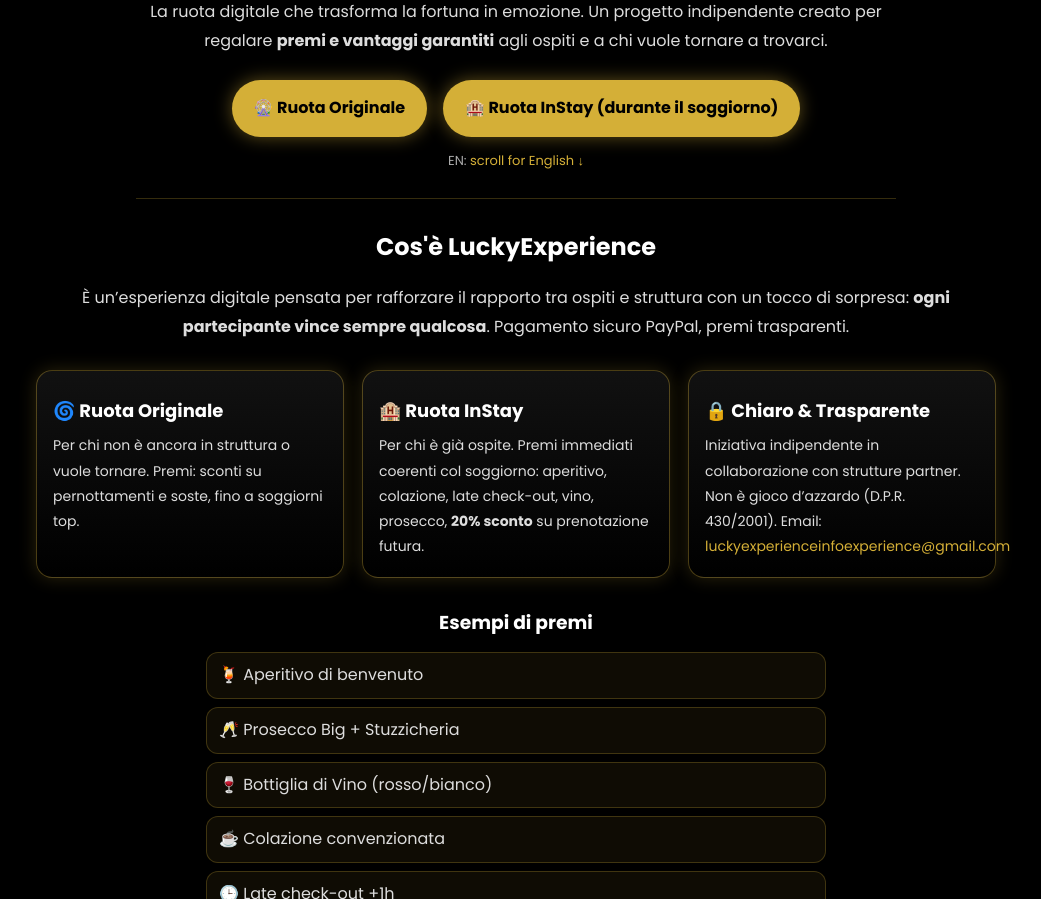
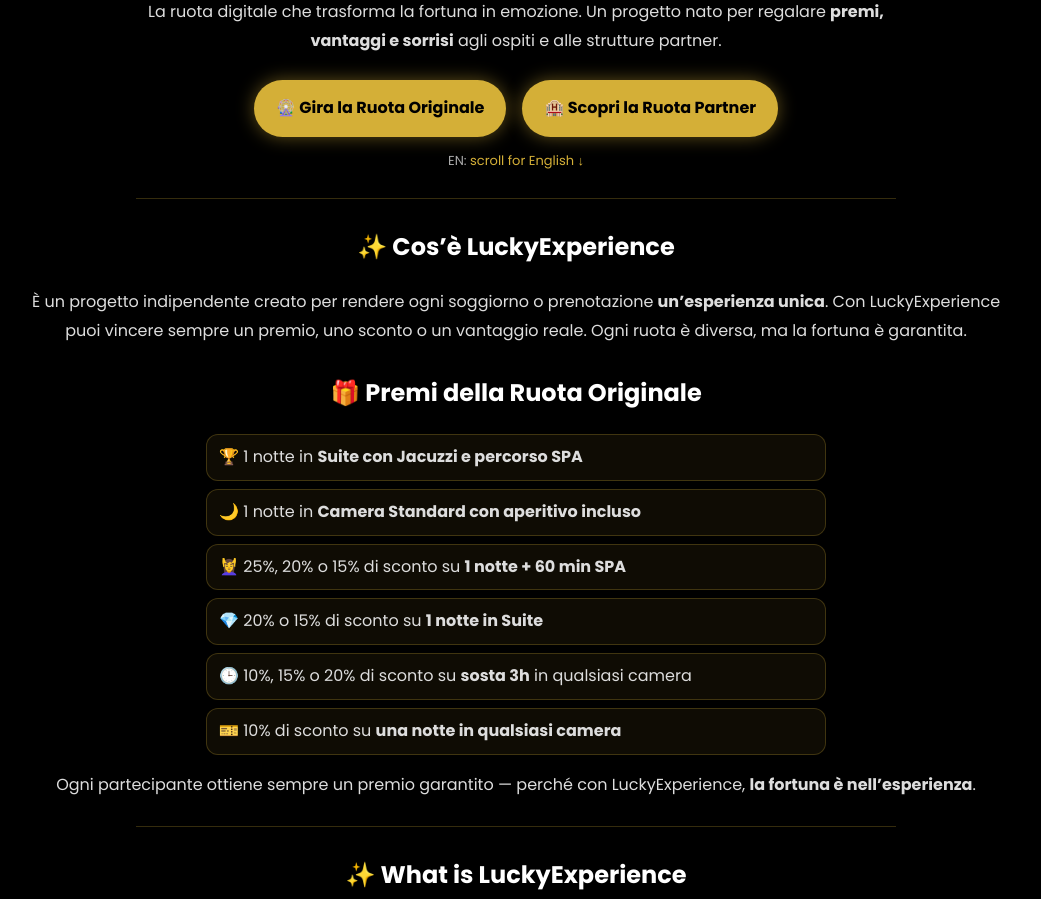
Before and after one commit to LuckyExperience00/luckyexperience-site, a plain HTML site: page index.html in a window 1280 px wide. Shown: the part 235-1134 px from the top of the page, without its empty margins (124-1165 px from the left). Drawn offline with Linux system fonts and the light colour scheme.

Commit message:
index.html

```diff
--- a/index.html
+++ b/index.html
@@ -1,56 +1,139 @@
 <!doctype html>
 <html lang="it">
-<head><link rel="icon" href="logo.png" type="image/png">
+<head>
   <meta charset="utf-8"/>
   <meta name="viewport" content="width=device-width, initial-scale=1"/>
-  <title>LuckyExperience – Sito Ufficiale</title>
-  <meta name="description" content="LuckyExperience: la ruota digitale che trasforma la fortuna in emozione. Premi garantiti per ospiti e futuri ospiti.">
-  <link rel="preconnect" href="https://fonts.gstatic.com" crossorigin>
+  <title>LuckyExperience – Vivi la fortuna</title>
+  <meta name="description" content="LuckyExperience: la ruota digitale che trasforma la fortuna in emozione. Premi garantiti per ospiti e strutture partner.">
   <link href="https://fonts.googleapis.com/css2?family=Poppins:wght@400;600;700&display=swap" rel="stylesheet">
   <style>
     :root {
-      --gold:#D4AF37; --bg:#000; --bg2:#111; --text:#ddd; --white:#fff;
+      --gold:#D4AF37;
+      --bg:#000;
+      --bg2:#111;
+      --text:#ddd;
+      --white:#fff;
     }
-    * { box-sizing:border-box; }
-    body { margin:0; font-family:'Poppins',sans-serif; background:var(--bg); color:var(--text); line-height:1.8; }
-    a { color:var(--gold); text-decoration:none; }
-    a:hover { text-decoration:underline; }
-    .wrap { max-width:1000px; margin:0 auto; padding:40px 20px; text-align:center; }
-    header img { width:120px; height:auto; margin:6px 0 14px; }
-    h1 { color:var(--white); font-size:32px; margin:8px 0; }
-    p.lead { max-width:760px; margin:8px auto 18px; }
-    .cta-row { display:flex; gap:16px; justify-content:center; flex-wrap:wrap; margin:24px 0 10px; }
+    body {
+      margin:0;
+      font-family:'Poppins',sans-serif;
+      background:var(--bg);
+      color:var(--text);
+      line-height:1.8;
+    }
+    a {
+      color:var(--gold);
+      text-decoration:none;
+    }
+    a:hover {
+      text-decoration:underline;
+    }
+    .wrap {
+      max-width:1000px;
+      margin:0 auto;
+      padding:40px 20px;
+      text-align:center;
+    }
+    header img {
+      width:120px;
+      margin:6px 0 14px;
+    }
+    h1 {
+      color:var(--white);
+      font-size:32px;
+      margin:8px 0;
+    }
+    h2 {
+      color:var(--white);
+      margin-top:25px;
+    }
+    p.lead {
+      max-width:760px;
+      margin:8px auto 18px;
+    }
+    .cta-row {
+      display:flex;
+      gap:16px;
+      justify-content:center;
+      flex-wrap:wrap;
+      margin:24px 0 10px;
+    }
     .btn {
-      display:inline-block; background:var(--gold); color:#000; font-weight:700;
-      padding:14px 22px; border-radius:40px; box-shadow:0 0 18px rgba(212,175,55,.45);
-      transition:transform .2s ease; border:0; font-size:16px;
+      display:inline-block;
+      background:var(--gold);
+      color:#000;
+      font-weight:700;
+      padding:14px 22px;
+      border-radius:40px;
+      box-shadow:0 0 18px rgba(212,175,55,.45);
+      transition:transform .2s ease;
+      border:0;
+      font-size:16px;
     }
-    .btn:hover { transform:scale(1.04); }
-    .card-grid { display:grid; grid-template-columns:repeat(auto-fit,minmax(260px,1fr)); gap:18px; margin:28px 0; }
+    .btn:hover { transform:scale(1.05); }
+    .card-grid {
+      display:grid;
+      grid-template-columns:repeat(auto-fit,minmax(280px,1fr));
+      gap:18px;
+      margin:28px 0;
+    }
     .card {
       background:linear-gradient(180deg,var(--bg2),var(--bg));
-      border:1px solid rgba(212,175,55,.35); border-radius:16px; padding:18px 16px; text-align:left;
+      border:1px solid rgba(212,175,55,.35);
+      border-radius:16px;
+      padding:18px 16px;
+      text-align:left;
       box-shadow:0 0 18px rgba(212,175,55,.2);
     }
-    .card h3 { color:var(--white); margin:6px 0 6px; font-size:18px; }
+    .card h3 {
+      color:var(--white);
+      margin:6px 0;
+      font-size:18px;
+    }
     .card p { margin:0; font-size:14px; }
-    .divider { height:1px; background:rgba(212,175,55,.25); margin:26px auto; max-width:760px; }
-    footer { font-size:12px; color:#aaa; margin-top:24px; }
-    .lang { font-size:13px; color:#aaa; margin-top:12px; }
-    .list { list-style:none; padding:0; margin:12px auto; max-width:620px; text-align:left; }
-    .list li { padding:8px 12px; border:1px solid rgba(212,175,55,.25); border-radius:12px; margin:8px 0; background:rgba(212,175,55,.07); }
+    .divider {
+      height:1px;
+      background:rgba(212,175,55,.25);
+      margin:26px auto;
+      max-width:760px;
+    }
+    footer {
+      font-size:12px;
+      color:#aaa;
+      margin-top:24px;
+    }
+    .lang {
+      font-size:13px;
+      color:#aaa;
+      margin-top:12px;
+    }
+    .list {
+      list-style:none;
+      padding:0;
+      margin:12px auto;
+      max-width:620px;
+      text-align:left;
+    }
+    .list li {
+      padding:8px 12px;
+      border:1px solid rgba(212,175,55,.25);
+      border-radius:12px;
+      margin:8px 0;
+      background:rgba(212,175,55,.07);
+    }
   </style>
 </head>
+
 <body>
   <div class="wrap">
     <header>
       <img src="https://cdn.shopify.com/s/files/1/0972/5398/2543/files/logo_ritagliato.png?v=1761577845" alt="LuckyExperience">
-      <h1>🎯 LuckyExperience</h1>
-      <p class="lead">La ruota digitale che trasforma la fortuna in emozione. Un progetto indipendente creato per regalare
-        <strong>premi e vantaggi garantiti</strong> agli ospiti e a chi vuole tornare a trovarci.</p>
+      <h1>🎯 LuckyExperience – Vivi la fortuna</h1>
+      <p class="lead">La ruota digitale che trasforma la fortuna in emozione.
+        Un progetto nato per regalare <strong>premi, vantaggi e sorrisi</strong> agli ospiti e alle strutture partner.</p>
       <div class="cta-row">
-        <a class="btn" href="https://luckyexperience00.github.io/luckyexperience/">🎡 Ruota Originale</a>
-        <a class="btn" href="https://luckyexperience00.github.io/luckyexperience-instay/">🏨 Ruota InStay (durante il soggiorno)</a>
+        <a class="btn" href="https://luckyexperience00.github.io/luckyexperience/">🎡 Gira la Ruota Originale</a>
+        <a class="btn" href="partner.html">🏨 Scopri la Ruota Partner</a>
       </div>
       <div class="lang">EN: <a href="#en">scroll for English ↓</a></div>
     </header>
@@ -58,60 +141,48 @@
     <div class="divider"></div>
 
     <section>
-      <h2 style="color:#fff;margin:6px 0 6px;">Cos'è LuckyExperience</h2>
-      <p>È un’esperienza digitale pensata per rafforzare il rapporto tra ospiti e struttura con un tocco di sorpresa:
-        <strong>ogni partecipante vince sempre qualcosa</strong>. Pagamento sicuro PayPal, premi trasparenti.</p>
+      <h2>✨ Cos’è LuckyExperience</h2>
+      <p>È un progetto indipendente creato per rendere ogni soggiorno o prenotazione <strong>un’esperienza unica</strong>.
+      Con LuckyExperience puoi vincere sempre un premio, uno sconto o un vantaggio reale.
+      Ogni ruota è diversa, ma la fortuna è garantita.</p>
 
-      <div class="card-grid">
-        <div class="card">
-          <h3>🌀 Ruota Originale</h3>
-          <p>Per chi non è ancora in struttura o vuole tornare. Premi: sconti su pernottamenti e soste, fino a soggiorni top.</p>
-        </div>
-        <div class="card">
-          <h3>🏨 Ruota InStay</h3>
-          <p>Per chi è già ospite. Premi immediati coerenti col soggiorno: aperitivo, colazione, late check-out, vino, prosecco, <strong>20% sconto</strong> su prenotazione futura.</p>
-        </div>
-        <div class="card">
-          <h3>🔒 Chiaro & Trasparente</h3>
-          <p>Iniziativa indipendente in collaborazione con strutture partner. Non è gioco d’azzardo (D.P.R. 430/2001). Email: <a href="mailto:luckyexperienceinfoexperience@gmail.com">luckyexperienceinfoexperience@gmail.com</a></p>
-        </div>
-      </div>
+      <h2>🎁 Premi della Ruota Originale</h2>
+      <ul class="list">
+        <li>🏆 1 notte in <strong>Suite con Jacuzzi e percorso SPA</strong></li>
+        <li>🌙 1 notte in <strong>Camera Standard con aperitivo incluso</strong></li>
+        <li>💆‍♀️ 25%, 20% o 15% di sconto su <strong>1 notte + 60 min SPA</strong></li>
+        <li>💎 20% o 15% di sconto su <strong>1 notte in Suite</strong></li>
+        <li>🕒 10%, 15% o 20% di sconto su <strong>sosta 3h</strong> in qualsiasi camera</li>
+        <li>🎫 10% di sconto su <strong>una notte in qualsiasi camera</strong></li>
+      </ul>
 
-      <h3 style="color:#fff;margin:14px 0 6px;">Esempi di premi</h3>
-      <ul class="list">
-        <li>🍹 Aperitivo di benvenuto</li>
-        <li>🥂 Prosecco Big + Stuzzicheria</li>
-        <li>🍷 Bottiglia di Vino (rosso/bianco)</li>
-        <li>☕ Colazione convenzionata</li>
-        <li>🕒 Late check-out +1h</li>
-        <li>🎫 20% sconto su prenotazione futura</li>
-      </ul>
+      <p>Ogni partecipante ottiene sempre un premio garantito — perché con LuckyExperience, <strong>la fortuna è nell’esperienza</strong>.</p>
     </section>
 
     <div class="divider" id="en"></div>
 
     <section>
-      <h2 style="color:#fff;margin:6px 0 6px;">What is LuckyExperience</h2>
-      <p>A digital experience that adds surprise and value to your stay: <strong>every participant always wins</strong>. Secure PayPal payment, clear prizes.</p>
+      <h2>✨ What is LuckyExperience</h2>
+      <p>LuckyExperience is a digital project that turns every stay or booking into something special.
+      Spin the wheel and win guaranteed prizes, discounts or unique experiences.
+      Each wheel is different, but the thrill is always real.</p>
 
-      <div class="card-grid">
-        <div class="card">
-          <h3>🌀 Original Wheel</h3>
-          <p>For future guests or those who want to return. Prizes include stay/stopover discounts up to top stays.</p>
-        </div>
-        <div class="card">
-          <h3>🏨 InStay Wheel</h3>
-          <p>For current in-house guests. Immediate perks: welcome drink, breakfast, late check-out, wine, prosecco, and <strong>20% off</strong> a future booking.</p>
-        </div>
-        <div class="card">
-          <h3>🔒 Clear & Compliant</h3>
-          <p>Independent initiative with partner properties. Not gambling (Italian D.P.R. 430/2001). Email: <a href="mailto:luckyexperienceinfoexperience@gmail.com">luckyexperienceinfoexperience@gmail.com</a></p>
-        </div>
-      </div>
+      <h2>🎁 Original Wheel Prizes</h2>
+      <ul class="list">
+        <li>🏆 1 night in <strong>Suite with Jacuzzi and SPA access</strong></li>
+        <li>🌙 1 night in <strong>Standard room with welcome aperitif</strong></li>
+        <li>💆‍♀️ 25%, 20% or 15% discount on <strong>1 night + 60 min SPA</strong></li>
+        <li>💎 20% or 15% discount on <strong>1 night in Suite</strong></li>
+        <li>🕒 10%, 15% or 20% discount on <strong>3h stay</strong> in any room</li>
+        <li>🎫 10% discount on <strong>1 night in any room</strong></li>
+      </ul>
     </section>
+
+    <div class="divider"></div>
 
     <footer>
       <p>LuckyExperience © 2025 – Tutti i diritti riservati • Servizio indipendente in collaborazione con strutture partner.</p>
+      <p>📧 <a href="mailto:luckyexperienceinfoexperience@gmail.com">luckyexperienceinfoexperience@gmail.com</a></p>
     </footer>
   </div>
 </body>
```
